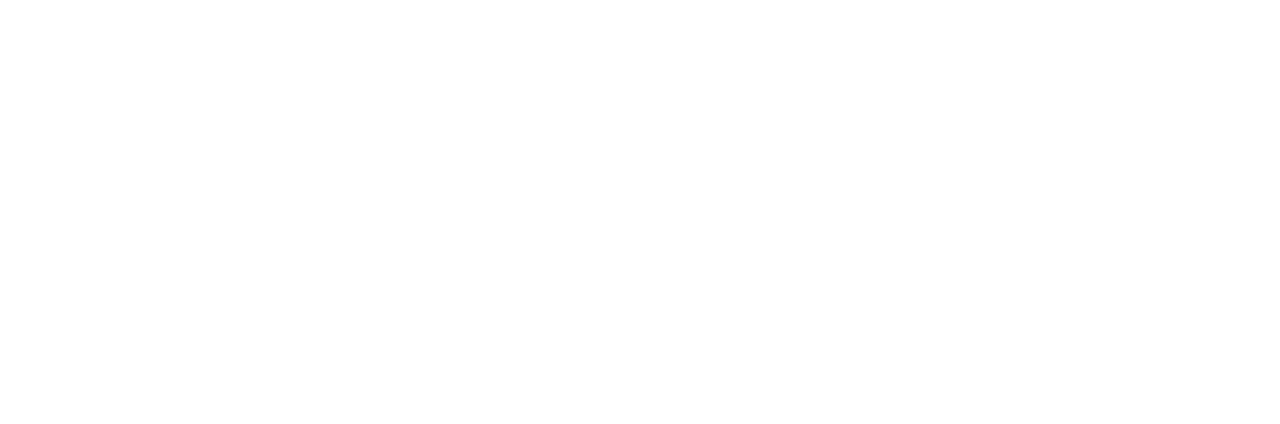
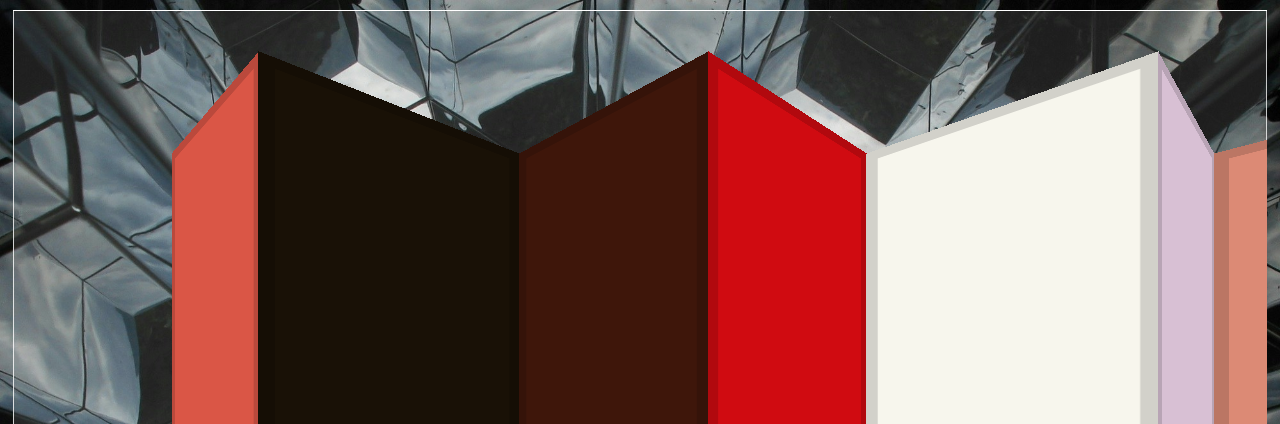
Before and after one commit to GenadiKozarev/click-and-drag-carousel, a plain HTML site: page index.html in a window 1280 px wide. Shown: the top 424 px of the page. Drawn offline with Linux system fonts and the light colour scheme; a web font is replaced by a local one.

Commit message:
builds a layout and prepares it for scale and tranformation

```diff
--- a/index.html
+++ b/index.html
@@ -13,5 +13,32 @@
         <script defer src="./script.js"></script>
     </head>
     <body>
+        <div class="items">
+            <div class="item item1">01</div>
+            <div class="item item2">02</div>
+            <div class="item item3">03</div>
+            <div class="item item4">04</div>
+            <div class="item item5">05</div>
+            <div class="item item6">06</div>
+            <div class="item item7">07</div>
+            <div class="item item8">08</div>
+            <div class="item item9">09</div>
+            <div class="item item10">10</div>
+            <div class="item item11">11</div>
+            <div class="item item12">12</div>
+            <div class="item item13">13</div>
+            <div class="item item14">14</div>
+            <div class="item item15">15</div>
+            <div class="item item16">16</div>
+            <div class="item item17">17</div>
+            <div class="item item18">18</div>
+            <div class="item item19">19</div>
+            <div class="item item20">20</div>
+            <div class="item item21">21</div>
+            <div class="item item22">22</div>
+            <div class="item item23">23</div>
+            <div class="item item24">24</div>
+            <div class="item item25">25</div>
+        </div>
     </body>
 </html>
--- a/style.css
+++ b/style.css
@@ -2,9 +2,96 @@ html {
     font-family: 'Faculty Glyphic', 'Trebuchet MS', Arial, sans-serif;
     font-size: 10px;
     box-sizing: border-box;
+    background: url('./assets/bg.jpg') fixed;
+    background-size: cover;
 }
 
 body {
+    min-height: 100vh;
+    display: flex;
+    justify-content: center;
+    align-items: center;
+    font-size: 2rem;
     margin: 0;
-    min-height: 100vh;
 }
+
+.items {
+    height: 80rem;
+    padding: 10rem;
+    width: 100%;
+    position: relative;
+    background: #ffffff1a;
+    border: 1px solid white;
+    font-size: 0;
+    perspective: 50rem;
+    overflow-x: scroll;
+    overflow-y: hidden;
+    white-space: nowrap;
+    user-select: none;
+    cursor: pointer;
+    transition: all 0.2s;
+    transform: scale(0.98);
+    will-change: transform;
+}
+
+.items.active {
+    background: #ffffff4d;
+    cursor: grabbing;
+    cursor: -webkit-grabbing;
+    transform: scale(1);
+}
+
+.item {
+    width: 20rem;
+    height: calc(100% - 4rem);
+    display: inline-flex;
+    align-items: center;
+    justify-content: center;
+    font-size: 8rem;
+    color: #00000026;
+    box-shadow: inset 0 0 0 1rem #00000026;
+}
+
+.item:nth-child(9n + 1) {
+    background: #da5646;
+}
+
+.item:nth-child(9n + 2) {
+    background: #191106;
+}
+
+.item:nth-child(9n + 3) {
+    background: #3e160a;
+}
+
+.item:nth-child(9n + 4) {
+    background: #d00b11;
+}
+
+.item:nth-child(9n + 5) {
+    background: #f7f6ed;
+}
+
+.item:nth-child(9n + 6) {
+    background: #d8c0d4;
+}
+
+.item:nth-child(9n + 7) {
+    background: #dc8a75;
+}
+
+.item:nth-child(9n + 8) {
+    background: #8f3d34;
+}
+
+.item:nth-child(9n + 9) {
+    background: #0c4899;
+}
+
+.item:nth-child(even) {
+    transform: scaleX(1.31) rotateY(40deg);
+}
+
+.item:nth-child(odd) {
+    transform: scaleX(1.31) rotateY(-40deg);
+}
```
Also changed, not shown: README.md, assets/bg.jpg (added), 1 other file.
